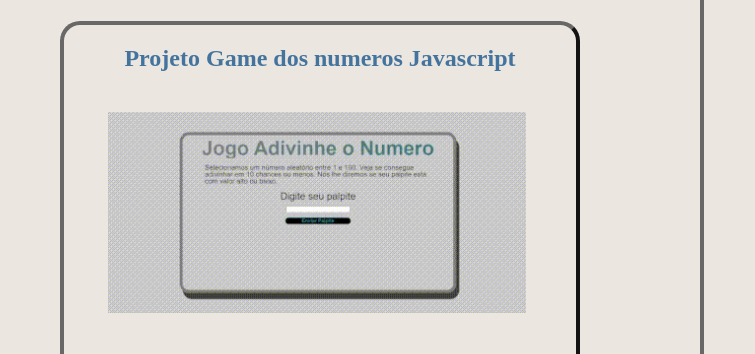
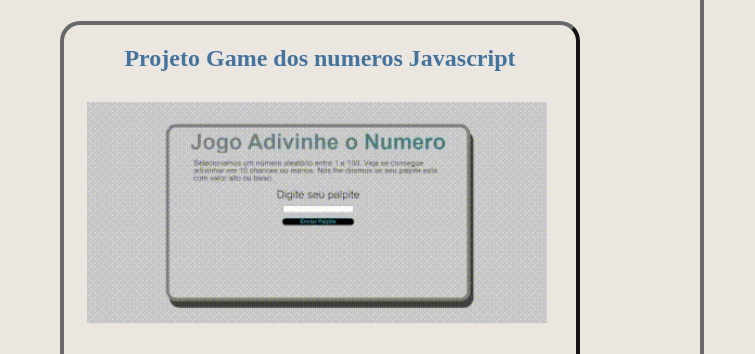
Before and after one commit to r1cardo360/Portifolio, a plain HTML site: page projects.html in a window 1280 px wide. In both pictures the pointer is over the picture 316 px from the left and 342 px from the top of the page. Shown: the part 130-484 px from the top of the page, 0-755 px from the left. Drawn offline with Linux system fonts and the light colour scheme.

Commit message:
Terminando de arrumar os gifs

```diff
--- a/style.css
+++ b/style.css
@@ -128,6 +128,11 @@ body{
     margin: 20px;
     width: 90%;
     height: 90%;
+    transition: transform 0.3s ease-out;
+}
+
+.imagem-projetos:hover{
+    transform: scale(1.1);
 }
 
 .sub_titulo_card{
```
